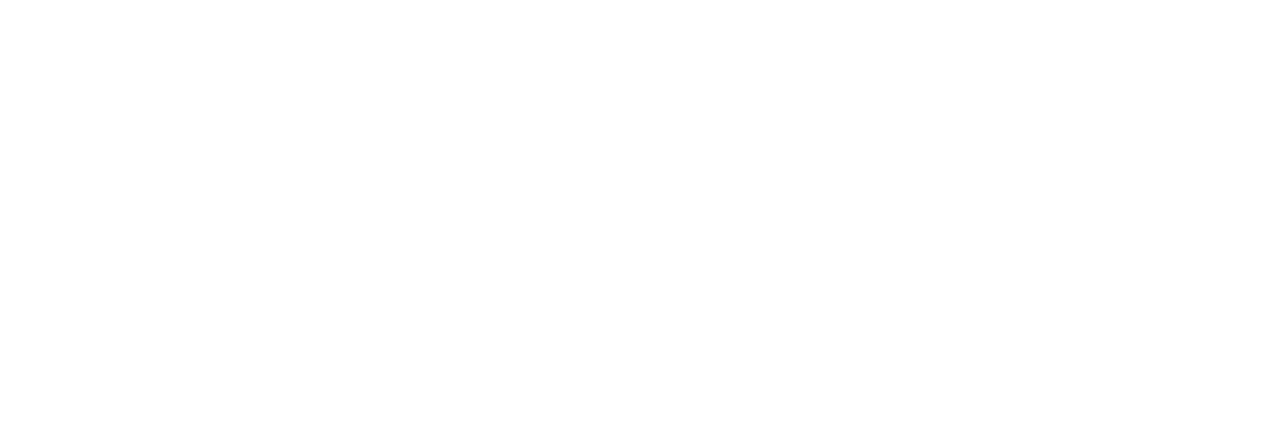
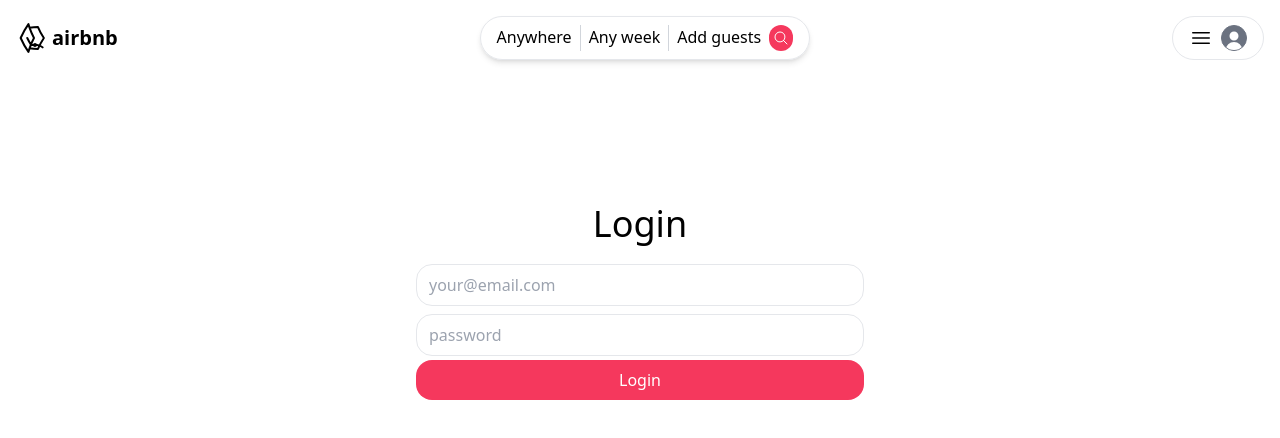
Before and after one commit to nathansantiago/AirBnbClone, a React (Vite) app in the folder client/: page /login in a window 1280 px wide. Before the commit this address had no page. Shown: the top 438 px of the page. Built offline with nearby package versions, Linux system fonts and the light colour scheme.

Commit message:
Create login page.

```diff
--- a/client/src/App.jsx
+++ b/client/src/App.jsx
@@ -1,11 +1,16 @@
 import { Route, Routes } from 'react-router-dom'
 import './App.css'
 import IndexPage from './pages/IndexPage'
+import LoginPage from './pages/LoginPage'
+import Layout from './components/Layout'
 
 function App() {
   return (
     <Routes>
-      <Route index element={<IndexPage/>} />
+      <Route path='/' element={<Layout/>}>
+        <Route index element={<IndexPage/>} />
+        <Route path='/login' element={<LoginPage/>} />
+      </Route>
     </Routes>
   )
 }
--- /dev/null
+++ b/client/src/components/Header.jsx
@@ -0,0 +1,42 @@
+import { Link } from "react-router-dom";
+
+export default function Header () {
+    return (
+        <>
+            <header className='flex justify-between'>
+                <a href='' className='flex items-center gap-1'>
+                <svg xmlns="http://www.w3.org/2000/svg" fill="none" viewBox="0 0 24 24" strokeWidth={1.5} stroke="currentColor" className="size-8 -rotate-90">
+                    <path strokeLinecap="round" strokeLinejoin="round" d="M4.26 10.147a60.438 60.438 0 0 0-.491 6.347A48.62 48.62 0 0 1 12 20.904a48.62 48.62 0 0 1 8.232-4.41 60.46 60.46 0 0 0-.491-6.347m-15.482 0a50.636 50.636 0 0 0-2.658-.813A59.906 59.906 0 0 1 12 3.493a59.903 59.903 0 0 1 10.399 5.84c-.896.248-1.783.52-2.658.814m-15.482 0A50.717 50.717 0 0 1 12 13.489a50.702 50.702 0 0 1 7.74-3.342M6.75 15a.75.75 0 1 0 0-1.5.75.75 0 0 0 0 1.5Zm0 0v-3.675A55.378 55.378 0 0 1 12 8.443m-7.007 11.55A5.981 5.981 0 0 0 6.75 15.75v-1.5" />
+                </svg>
+                <span className='font-bold text-xl'>airbnb</span>
+                </a>
+
+                <div className='flex gap-2 border border-color-gray-300 rounded-full py-2 px-4 shadow-md shodow-gray-300'>
+                <div>Anywhere</div>
+                <div className='border-l border-gray-300'></div>
+                <div>Any week</div>
+                <div className='border-l border-gray-300'></div>
+                <div>Add guests</div>
+                <button className='bg-primary text-white p-1 rounded-full'>
+                    <svg xmlns="http://www.w3.org/2000/svg" fill="none" viewBox="0 0 24 24" strokeWidth={1.5} stroke="currentColor" className="size-4">
+                    <path strokeLinecap="round" strokeLinejoin="round" d="m21 21-5.197-5.197m0 0A7.5 7.5 0 1 0 5.196 5.196a7.5 7.5 0 0 0 10.607 10.607Z" />
+                    </svg>
+                </button>
+                </div>
+
+                <Link to={'/login'} className='flex items-center gap-2 border border-color-gray-300 rounded-full py-2 px-4'>
+                <svg xmlns="http://www.w3.org/2000/svg" fill="none" viewBox="0 0 24 24" strokeWidth={1.5} stroke="currentColor" className="size-6">
+                    <path strokeLinecap="round" strokeLinejoin="round" d="M3.75 6.75h16.5M3.75 12h16.5m-16.5 5.25h16.5" />
+                </svg>
+
+                <div className='bg-gray-500 text-white rounded-full border border-gray-500 overflow-hidden'>
+                    <svg xmlns="http://www.w3.org/2000/svg" viewBox="0 0 24 24" fill="currentColor" className="size-6 relative top-1">
+                    <path fillRule="evenodd" d="M7.5 6a4.5 4.5 0 1 1 9 0 4.5 4.5 0 0 1-9 0ZM3.751 20.105a8.25 8.25 0 0 1 16.498 0 .75.75 0 0 1-.437.695A18.683 18.683 0 0 1 12 22.5c-2.786 0-5.433-.608-7.812-1.7a.75.75 0 0 1-.437-.695Z" clipRule="evenodd" />
+                    </svg>
+                </div>
+
+                </Link>
+            </header>
+        </>
+    );
+}
--- /dev/null
+++ b/client/src/components/Layout.jsx
@@ -0,0 +1,11 @@
+import { Outlet } from "react-router-dom";
+import Header from "./Header";
+
+export default function Layout() {
+    return (
+        <div className="p-4 flex flex-col min-h-screen">
+            <Header/>
+            <Outlet/>
+        </div>
+    );
+}
--- a/client/src/index.css
+++ b/client/src/index.css
@@ -1,3 +1,15 @@
 @tailwind base;
 @tailwind components;
 @tailwind utilities;
+
+input[type="text"], input[type="password"], input[type="email"] {
+  @apply w-full border my-1 py-2 px-3 rounded-2xl;
+}
+
+button {
+  @apply bg-gray-300;
+}
+
+button.primary {
+  @apply bg-primary p-2 w-full text-white rounded-2xl;
+}
--- a/client/src/pages/IndexPage.jsx
+++ b/client/src/pages/IndexPage.jsx
@@ -1,40 +1,7 @@
 export default function IndexPage() {
     return (
         <>
-            <header className='p-4 flex justify-between'>
-                <a href='' className='flex items-center gap-1'>
-                <svg xmlns="http://www.w3.org/2000/svg" fill="none" viewBox="0 0 24 24" strokeWidth={1.5} stroke="currentColor" className="size-8 -rotate-90">
-                    <path strokeLinecap="round" strokeLinejoin="round" d="M4.26 10.147a60.438 60.438 0 0 0-.491 6.347A48.62 48.62 0 0 1 12 20.904a48.62 48.62 0 0 1 8.232-4.41 60.46 60.46 0 0 0-.491-6.347m-15.482 0a50.636 50.636 0 0 0-2.658-.813A59.906 59.906 0 0 1 12 3.493a59.903 59.903 0 0 1 10.399 5.84c-.896.248-1.783.52-2.658.814m-15.482 0A50.717 50.717 0 0 1 12 13.489a50.702 50.702 0 0 1 7.74-3.342M6.75 15a.75.75 0 1 0 0-1.5.75.75 0 0 0 0 1.5Zm0 0v-3.675A55.378 55.378 0 0 1 12 8.443m-7.007 11.55A5.981 5.981 0 0 0 6.75 15.75v-1.5" />
-                </svg>
-                <span className='font-bold text-xl'>airbnb</span>
-                </a>
-
-                <div className='flex gap-2 border border-color-gray-300 rounded-full py-2 px-4 shadow-md shodow-gray-300'>
-                <div>Anywhere</div>
-                <div className='border-l border-gray-300'></div>
-                <div>Any week</div>
-                <div className='border-l border-gray-300'></div>
-                <div>Add guests</div>
-                <button className='bg-primary text-white p-1 rounded-full'>
-                    <svg xmlns="http://www.w3.org/2000/svg" fill="none" viewBox="0 0 24 24" strokeWidth={1.5} stroke="currentColor" className="size-4">
-                    <path strokeLinecap="round" strokeLinejoin="round" d="m21 21-5.197-5.197m0 0A7.5 7.5 0 1 0 5.196 5.196a7.5 7.5 0 0 0 10.607 10.607Z" />
-                    </svg>
-                </button>
-                </div>
-
-                <div className='flex items-center gap-2 border border-color-gray-300 rounded-full py-2 px-4'>
-                <svg xmlns="http://www.w3.org/2000/svg" fill="none" viewBox="0 0 24 24" strokeWidth={1.5} stroke="currentColor" className="size-6">
-                    <path strokeLinecap="round" strokeLinejoin="round" d="M3.75 6.75h16.5M3.75 12h16.5m-16.5 5.25h16.5" />
-                </svg>
-
-                <div className='bg-gray-500 text-white rounded-full border border-gray-500 overflow-hidden'>
-                    <svg xmlns="http://www.w3.org/2000/svg" viewBox="0 0 24 24" fill="currentColor" className="size-6 relative top-1">
-                    <path fillRule="evenodd" d="M7.5 6a4.5 4.5 0 1 1 9 0 4.5 4.5 0 0 1-9 0ZM3.751 20.105a8.25 8.25 0 0 1 16.498 0 .75.75 0 0 1-.437.695A18.683 18.683 0 0 1 12 22.5c-2.786 0-5.433-.608-7.812-1.7a.75.75 0 0 1-.437-.695Z" clipRule="evenodd" />
-                    </svg>
-                </div>
-
-                </div>
-            </header>
+            <p>index</p>
         </>
     );
 }
--- /dev/null
+++ b/client/src/pages/LoginPage.jsx
@@ -0,0 +1,14 @@
+export default function LoginPage() {
+    return (
+        <div className="mt-4 grow flex items-center justify-around">
+            <div className="mb-64">
+                <h1 className="text-4xl text-center mb-4">Login</h1>
+                <form className="max-w-md mx-auto">
+                    <input type="email" placeholder="your@email.com"/>
+                    <input type="password" placeholder="password"/>
+                    <button className="primary">Login</button>
+                </form>
+            </div>
+        </div>
+    );
+}
```
